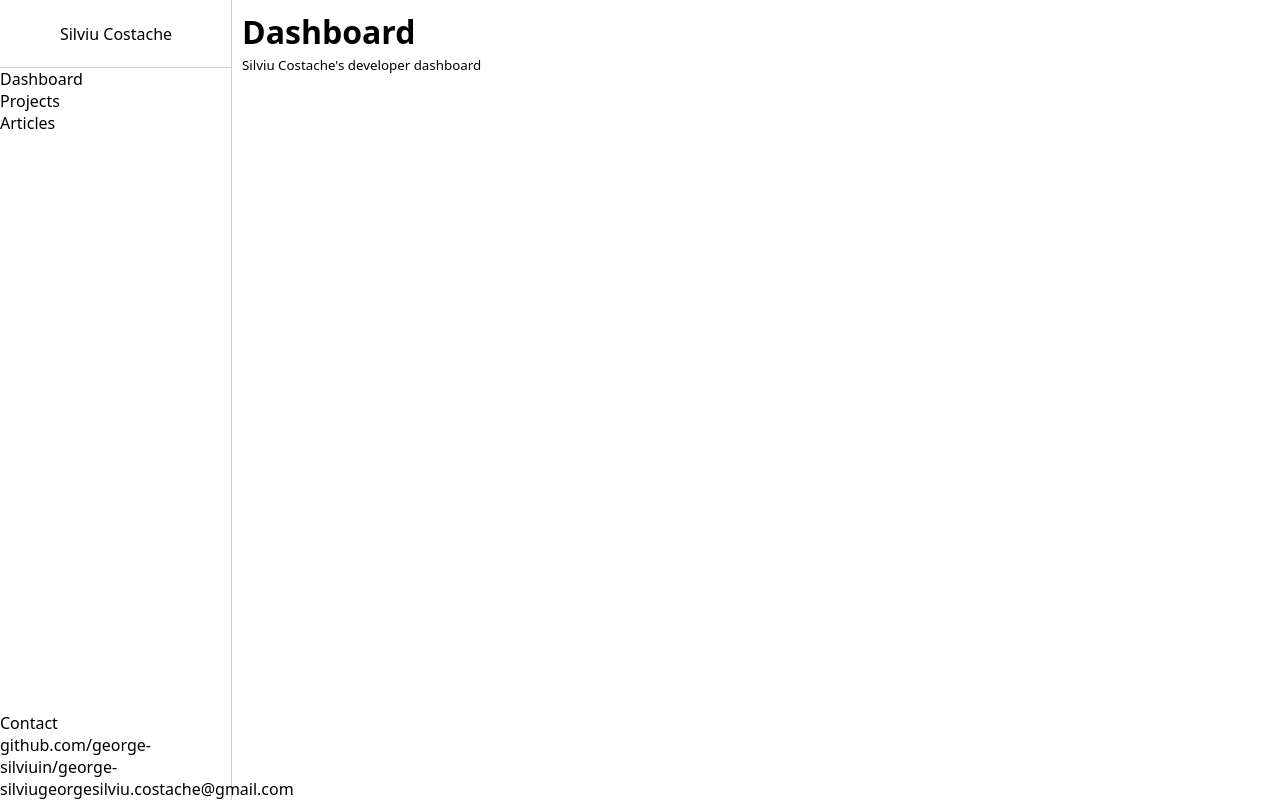
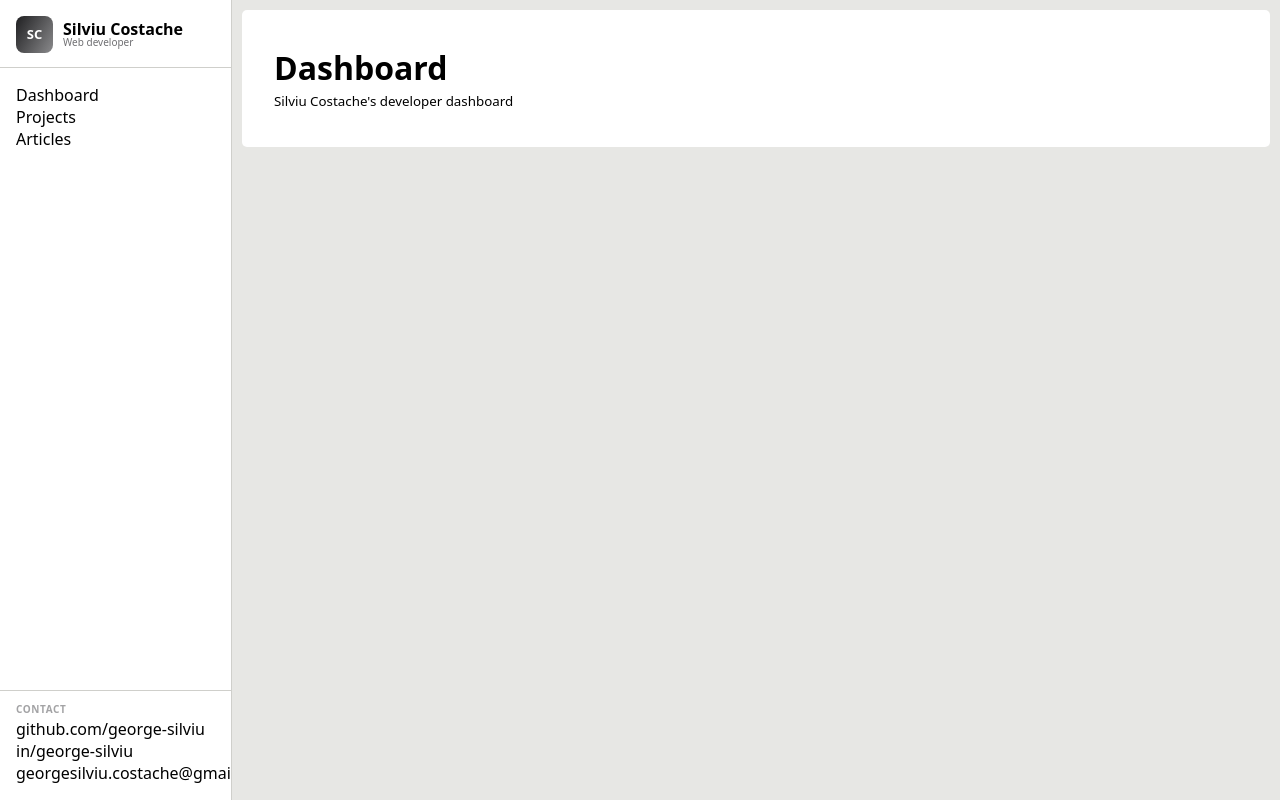
Before and after one commit to george-silviu/portofolio, an Angular app in the folder frontend/: page / in a window 1280 px wide. Built offline with nearby package versions, Linux system fonts and the light colour scheme.

Commit message:
finished hero logo and progressing with nav contact serction

```diff
--- a/frontend/src/app/components/dashboard/dashboard.component.html
+++ b/frontend/src/app/components/dashboard/dashboard.component.html
@@ -1,4 +1,8 @@
 <main>
-    <h1>Dashboard</h1>
-    <small>Silviu Costache's developer dashboard</small>
+
+    <div class="card">
+        <h1>Dashboard</h1>
+        <small>Silviu Costache's developer dashboard</small>
+    </div>
+
 </main>
--- a/frontend/src/app/components/dashboard/dashboard.component.scss
+++ b/frontend/src/app/components/dashboard/dashboard.component.scss
@@ -1,8 +1,15 @@
+@import '../../styles/variables.scss';
+
 :host {
     flex: 1 1 0%;
     padding: 10px;
+    background-color: $bg;
 }
 
 main {
-    min-width: 0;
+    .card {
+        border-radius: 5px;
+        padding: 36px 32px;
+        background-color: $card-bg
+    }
 }
--- a/frontend/src/app/components/navbar/navbar.component.html
+++ b/frontend/src/app/components/navbar/navbar.component.html
@@ -1,6 +1,17 @@
 <nav>
     <div class="logo">
-        Silviu Costache
+        <div class="hero-letters">
+            SC
+        </div>
+        <div class="hero">
+            <div class="hero-name">
+                Silviu Costache
+            </div>
+            <div class="hero-role">
+                Web developer
+            </div>
+        </div>
+
     </div>
 
     <div class="nav-links">
--- a/frontend/src/app/components/navbar/navbar.component.scss
+++ b/frontend/src/app/components/navbar/navbar.component.scss
@@ -16,18 +16,65 @@ nav {
         display: flex;
         align-items: center;
         padding: 16px;
-        justify-content: center;
+        justify-content: flex-start;
         height: 68px;
+        gap: 10px;
         box-shadow: inset 0 -1px $line;
+
+        .hero-letters {
+            display: flex;
+            align-items: center;
+            justify-content: center;
+            width: 37px;
+            height: 37px;
+            font-weight: 700;
+            background: linear-gradient(120deg, $accent, $accent2);
+            color: $on-accent;
+            border-radius: 8px;
+            font-size: 13px;
+        }
+
+        .hero {
+            .hero-name {
+                font-size: 14;
+                font-weight: 700;
+                line-height: 100%;
+            }
+
+            .hero-role {
+                font-size: 10px;
+                color: $muted;
+                line-height: 100%;
+            }
+        }
     }
 
     .nav-links {
         display: flex;
         flex-direction: column;
         flex: 1 1 0%;
+        padding: 16px;
+        box-shadow: inset 0 -1px $line;
     }
 
     .contact {
-        display: block;
+        padding: 5px 16px 16px 16px;
+
+        span {
+            font-size: 10px;
+            font-weight: 600;
+            color: $faint;
+            letter-spacing: 0.6px;
+            text-transform: uppercase;
+        }
+
+        .links {
+            display: flex;
+            flex-direction: column;
+
+            .link-icon {}
+
+            .link-text {}
+        }
     }
 }
--- a/frontend/src/app/styles/variables.scss
+++ b/frontend/src/app/styles/variables.scss
@@ -1,2 +1,8 @@
+$bg: #E7E7E4;
 $card-bg: #FFFFFF;
 $line: #CFCFCB;
+$on-accent: #FFFFFF;
+$accent: #1F1F21;
+$accent2: #8A8A8C;
+$muted: #6F6F72;
+$faint: #A3A3A5;
```
Also changed, not shown: frontend/src/index.html (+8 -1 lines).
